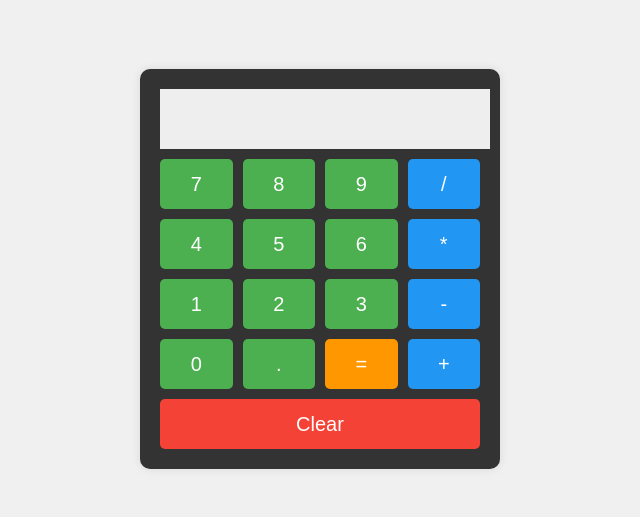
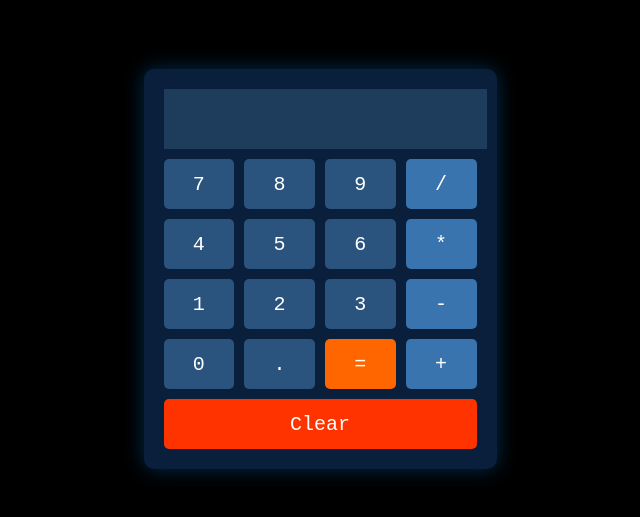
Before and after one commit to GEMS-Gallery/calcumate-019209b6542e, a website built with Vite: page frontend/index.html in a window 1280 px wide. Shown: the part 131-648 px from the top of the page, without its empty margins (320-960 px from the left). Built offline with nearby package versions, Linux system fonts and the light colour scheme; what @dfinity/agent would draw is missing.

Commit message:
019209c2-89eb-7dd1-a494-eeb6c3093c5c

```diff
--- a/frontend/index.css
+++ b/frontend/index.css
@@ -4,15 +4,16 @@ body {
     align-items: center;
     height: 100vh;
     margin: 0;
-    font-family: Arial, sans-serif;
-    background-color: #f0f0f0;
+    font-family: 'Courier New', monospace;
+    background-color: #000000;
+    color: #8cb3d9;
 }
 
 .calculator {
-    background-color: #333;
+    background-color: #0a1f3b;
     border-radius: 10px;
     padding: 20px;
-    box-shadow: 0 0 10px rgba(0, 0, 0, 0.1);
+    box-shadow: 0 0 20px rgba(0, 149, 255, 0.3);
     position: relative;
 }
 
@@ -24,7 +25,9 @@ body {
     margin-bottom: 10px;
     padding: 5px;
     border: none;
-    background-color: #eee;
+    background-color: #1e3c5c;
+    color: #00ff00;
+    font-family: 'Courier New', monospace;
 }
 
 .keypad {
@@ -40,32 +43,35 @@ button {
     border: none;
     border-radius: 5px;
     cursor: pointer;
+    font-family: 'Courier New', monospace;
+    transition: all 0.3s ease;
 }
 
 .num {
-    background-color: #4CAF50;
-    color: white;
+    background-color: #2a547e;
+    color: #ffffff;
 }
 
 .op {
-    background-color: #2196F3;
-    color: white;
+    background-color: #3a74ae;
+    color: #ffffff;
 }
 
 #equals {
-    background-color: #FF9800;
-    color: white;
+    background-color: #ff6600;
+    color: #ffffff;
 }
 
 #clear {
     width: 100%;
     margin-top: 10px;
-    background-color: #f44336;
-    color: white;
+    background-color: #ff3300;
+    color: #ffffff;
 }
 
 button:hover {
     opacity: 0.8;
+    transform: scale(1.05);
 }
 
 button:disabled {
@@ -80,8 +86,8 @@ button:disabled {
     left: 0;
     right: 0;
     bottom: 0;
-    background-color: rgba(0, 0, 0, 0.5);
-    color: white;
+    background-color: rgba(10, 31, 59, 0.8);
+    color: #00ff00;
     font-size: 18px;
     justify-content: center;
     align-items: center;
```
